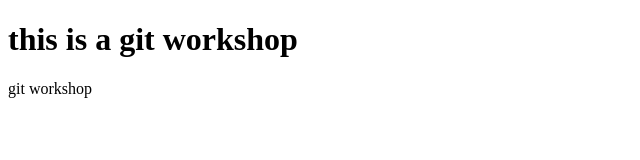
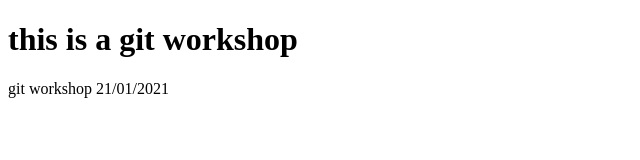
Before and after one commit to tarunchoudhary1805/git-demo, a plain HTML site: page index.html in a window 1280 px wide. Shown: the whole page, without its empty margins (0-640 px from the left). Drawn offline with Linux system fonts and the light colour scheme.

Commit message:
date added

```diff
--- a/index.html
+++ b/index.html
@@ -9,7 +9,7 @@
 
 <body>
     <h1>this is a git workshop</h1>
-    <p>git workshop</p>
+    <p>git workshop 21/01/2021</p>
 </body>
 
 </html>
```
